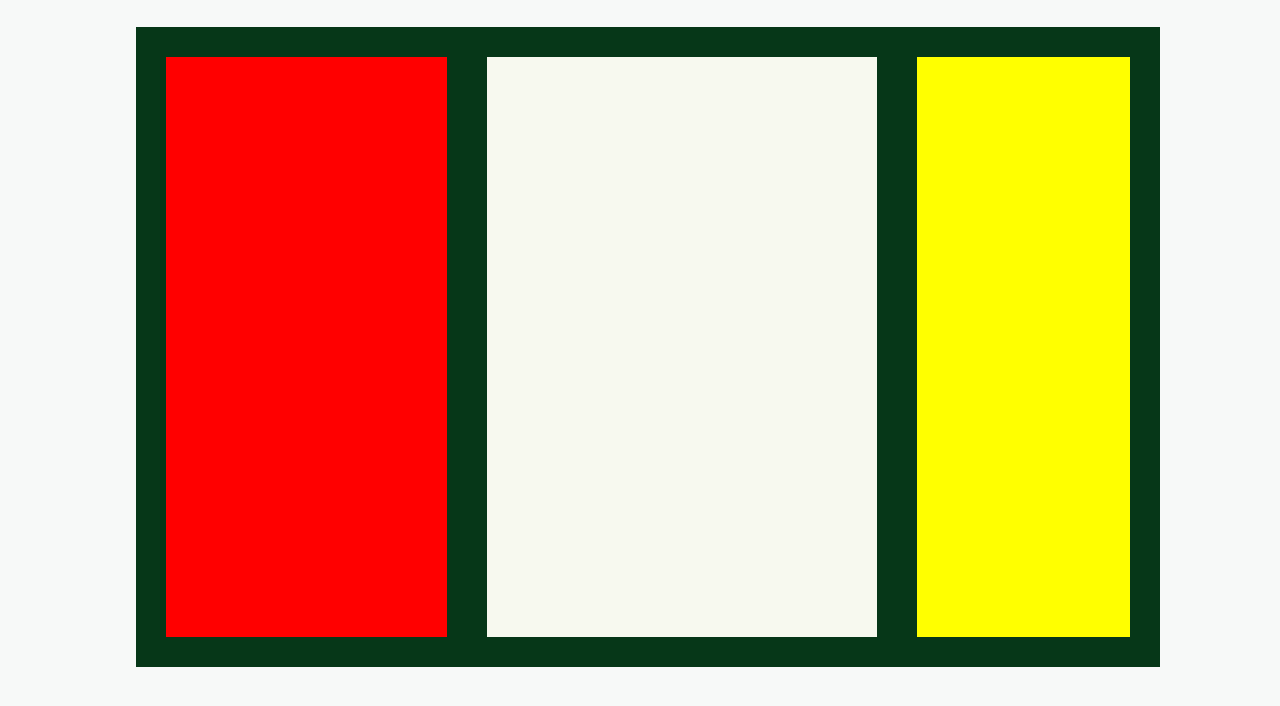
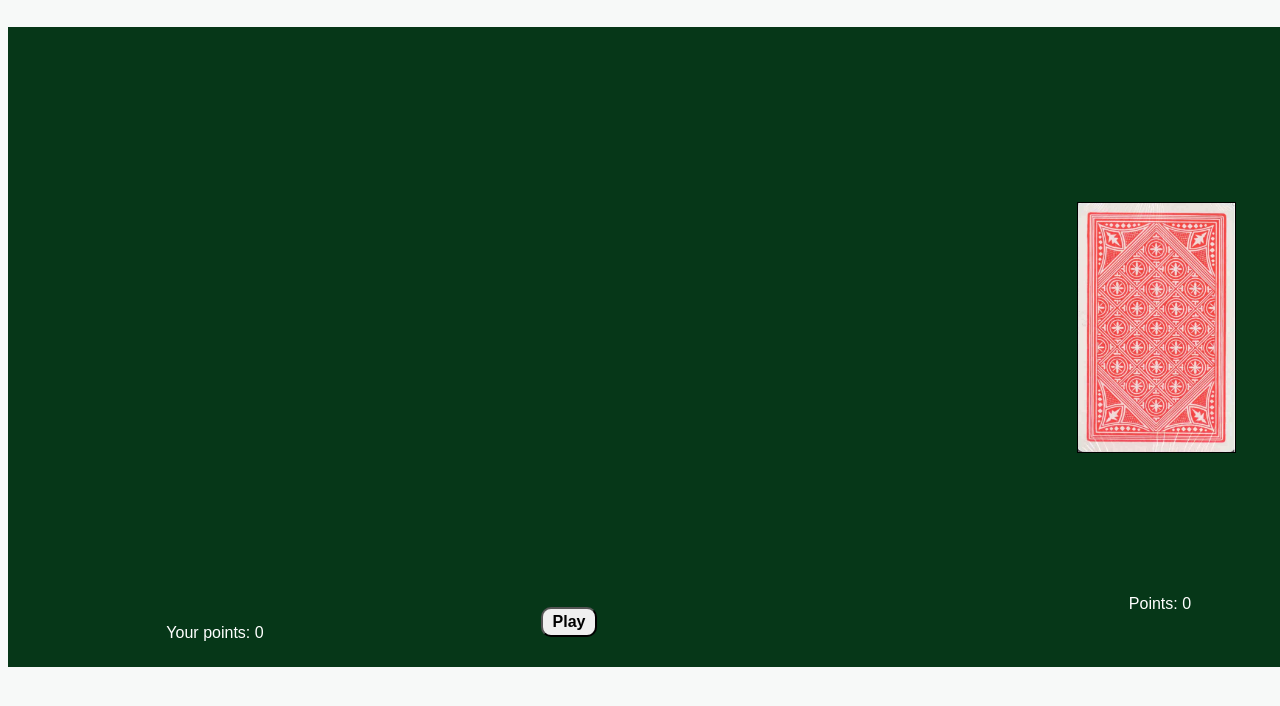
Before and after one commit to princessofpain/Cars_Frontend, a website: page index.html in a window 1280 px wide. Shown: the part 80-786 px from the top of the page. Drawn offline with nearby package versions, Linux system fonts and the light colour scheme.

Commit message:
Complete basic setup HTML and CSS

```diff
--- a/css/style.css
+++ b/css/style.css
@@ -5,12 +5,12 @@ html, body {
 }
 
 #game {
-  width: 80%;
   height: 80%;
   background-color: #063718;
   margin: 0px auto;
   display: grid;
-  grid-template-columns: 1fr 1.2fr 0.8fr;
+  grid-template-columns: 1.8fr 0.6fr 0.6fr;
+  grid-template-rows: 90.5% 9.5%;
 }
 
 .mainHeading {
@@ -21,18 +21,98 @@ html, body {
 }
 
 #myCards {
-  background-color: red;
   margin: 30px;
-  display: flex;
-  flex-direction: row;
+  display: inline-grid;
+  grid-template-columns: 50% 50%;
+  grid-template-rows: 95% 5%;
+  grid-row: 1 / span 2;
 }
 
 #opponentsCards {
-  background-color: yellow;
   margin: 30px;
+  display: inline-grid;
+  grid-template-rows: 25% 65% 10%;
+  grid-row: 1 / span 2;
 }
 
 #matchfield {
-  background-color: #f7f9ef;
-  margin: 30px 10px;
+  //background-color: #f7f9ef;
+  margin: 50px 10px;
 }
+
+.stack {
+  grid-row: 2 / 2;
+}
+
+#myStack {
+  grid-row: 1 / 1;
+  grid-column:  1 / span 2;
+  display: flex;
+  flex-flow: row wrap;
+  justify-content: center;
+  margin-top: 20px;
+}
+
+.back {
+  width: 80%;
+  border: 1px solid black;
+  margin: 0px 15px;
+}
+
+.card {
+  width: 160px;
+  height: 230px;
+  margin: 0px 10px 20px;
+  border: 1px solid black;
+  background-color: white;
+}
+
+#startRound {
+  grid-row: 2 / 2;
+  justify-self: center;
+  align-self: center;
+}
+
+#play-button {
+  grid-column: 2;
+  grid-row: 2;
+  border-radius: 10px;
+  font-family: arial, sans-serif;
+  font-size: 12pt;
+  padding: 4px 10px;
+  font-weight: bold;
+}
+
+#next {
+  grid-column: 2;
+  grid-row: 2;
+  justify-self: center;
+}
+
+#next-button {
+  border-radius: 10px;
+  font-family: arial, sans-serif;
+  font-size: 12pt;
+  padding: 4px 10px;
+  font-weight: bold;
+  display: none;
+}
+
+#myPoints {
+  grid-column: 1;
+  grid-row: 2;
+  justify-self: center;
+  font-family: arial, sans-serif;
+  color: white;
+}
+
+#opponentsPoints {
+  grid-row: 3;
+  justify-self: center;
+  font-family: arial, sans-serif;
+  color: white;
+}
+
+.active {
+  background-color: red;
+}
--- a/index.html
+++ b/index.html
@@ -3,11 +3,17 @@
 <html>
   <header>
     <meta charset="utf-8">
-    <title>Blog</title>
+    <title>Car Quartet</title>
     <link rel="stylesheet" href="css/style.css">
+    <link rel="shortcut icon" href="jasmine/lib/jasmine-3.2.1/jasmine_favicon.png">
+    <link rel="stylesheet" href="jasmine/lib/jasmine-3.2.1/jasmine.css">
 
     <script src="https://ajax.googleapis.com/ajax/libs/jquery/3.3.1/jquery.min.js"></script>
     <script src="js/app.js"></script>
+    <script type="text/javascript" src="jasmine/lib/jasmine-3.2.1/jasmine.js"></script>
+    <script type="text/javascript" src="jasmine/lib/jasmine-3.2.1/jasmine-html.js"></script>
+    <script type="text/javascript" src="jasmine/lib/jasmine-3.2.1/boot.js"></script>
+
   </header>
 
     <body>
@@ -15,15 +21,32 @@
 
       <div id="game">
         <div id="myCards">
-          <div class="stack"></div>
+          <div id="myStack"></div>
+
+          <div id="myPoints">
+            <p>Your points: <span id="my-points">0</span></p>
+          </div>
+
+          <div id="startRound">
+            <button id="play-button">Play</button>
+          </div>
         </div>
 
         <div id="matchfield">
-          <div class="stack"></div>
+        </div>
+
+        <div id="next">
+          <button id="next-button">Play Next Round</button>
         </div>
 
         <div id="opponentsCards">
-          <div class="stack"></div>
+          <div class="stack">
+            <img class="back" src="img/rueckseite1.jpg" width=100%/>
+          </div>
+
+          <div id="opponentsPoints">
+            <p>Points: <span id="opponents-points">0</span></p>
+          </div>
         </div>
       </div>
 
```
